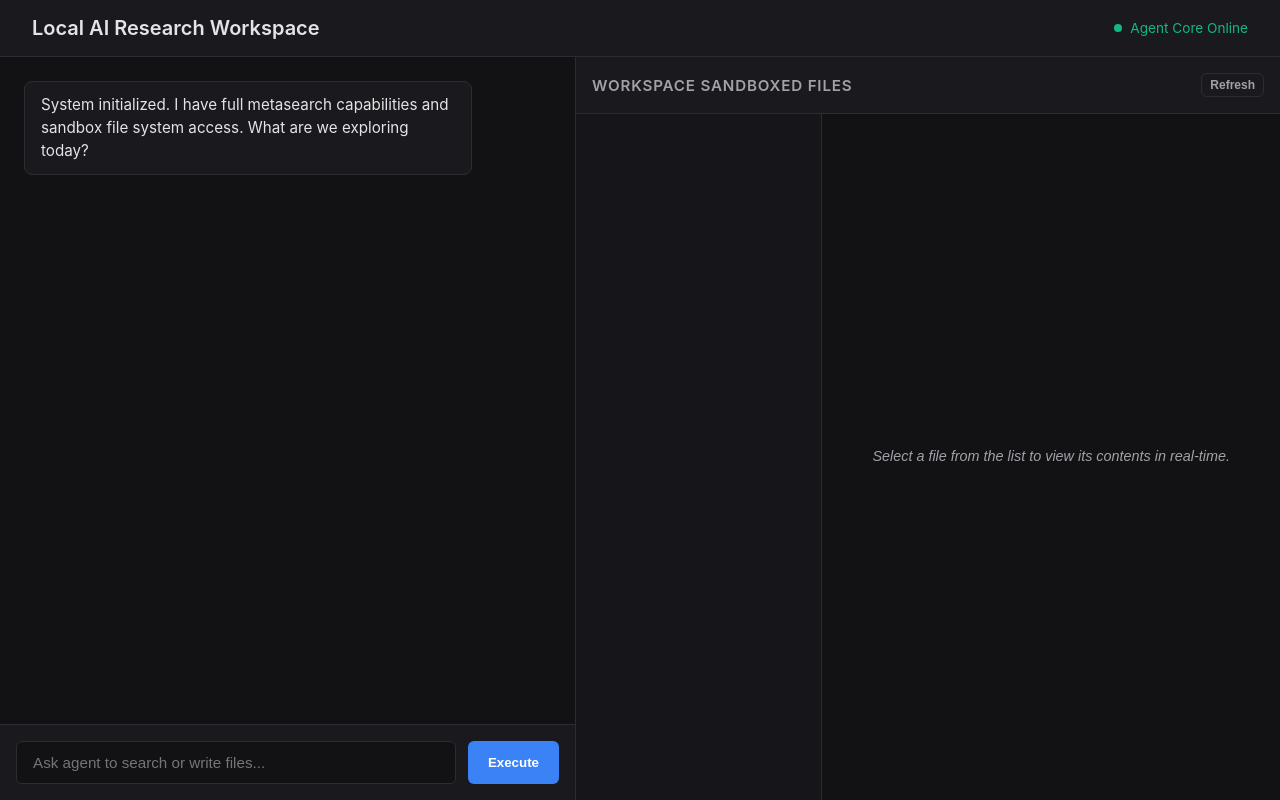
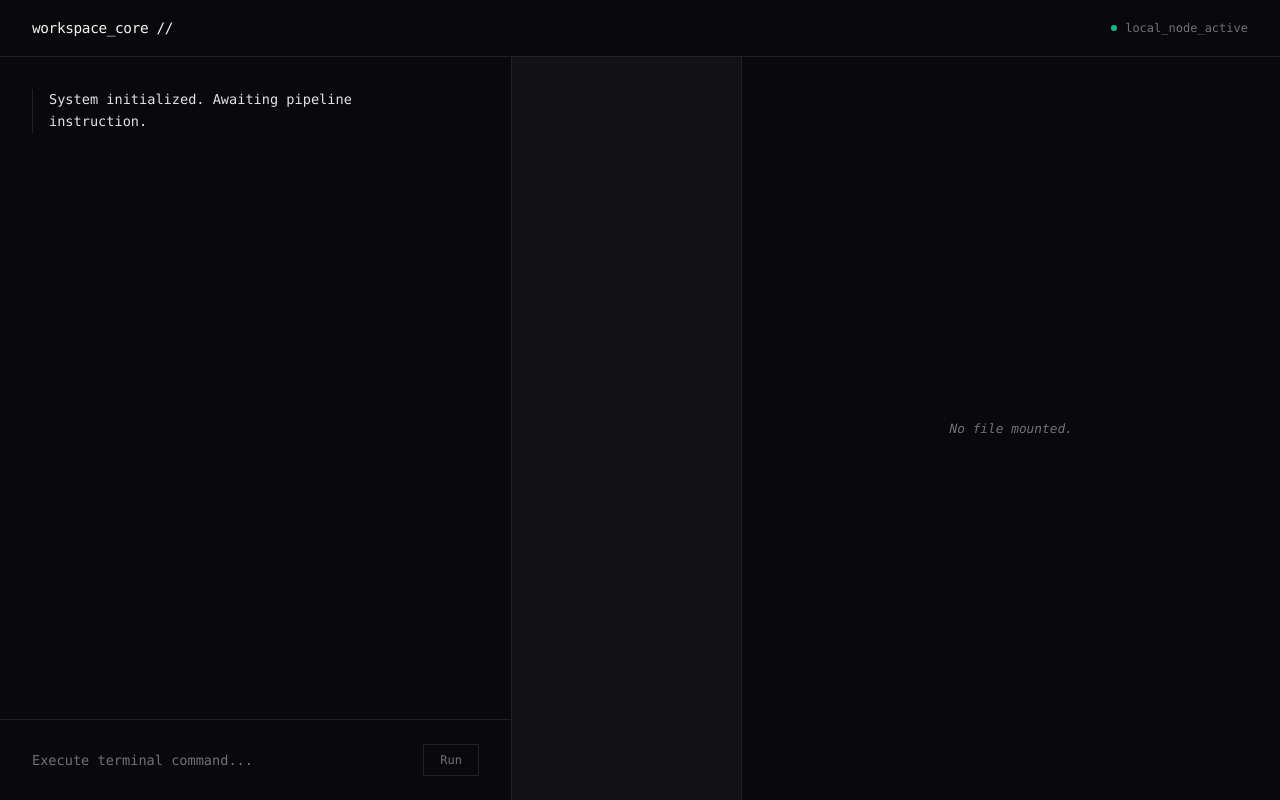
Before and after one commit to XOFQuiet/local-ai, a plain HTML site: page index.html in a window 1280 px wide. Drawn offline with Linux system fonts and the light colour scheme; no server answers.

Commit message:
prod: final release of minimalist workspace client and single-click launcher

```diff
--- a/index.html
+++ b/index.html
@@ -3,22 +3,23 @@
 <head>
     <meta charset="UTF-8">
     <meta name="viewport" content="width=device-width, initial-scale=1.0">
-    <title>AI Agent Local Workspace</title>
+    <title>Workspace Core</title>
     <style>
         :root {
-            --bg-dark: #121214;
-            --panel-bg: #1a1a1e;
-            --border-color: #2c2c35;
-            --accent-blue: #3b82f6;
-            --text-main: #e4e4e7;
-            --text-muted: #a1a1aa;
+            --bg: #09090b;
+            --panel: #121214;
+            --border: #222226;
+            --accent: #f4f4f5;
+            --text: #e4e4e7;
+            --muted: #71717a;
+            --font: "SF Mono", SFMono-Regular, Consolas, "Liberation Mono", Menlo, monospace;
         }
 
         * { box-sizing: border-box; margin: 0; padding: 0; }
         body {
-            font-family: -apple-system, BlinkMacSystemFont, "Segoe UI", Roboto, Helvetica, Arial, sans-serif;
-            background-color: var(--bg-dark);
-            color: var(--text-main);
+            background-color: var(--bg);
+            color: var(--text);
+            font-family: var(--font);
             height: 100vh;
             display: flex;
             flex-direction: column;
@@ -26,181 +27,131 @@
         }
 
         header {
-            background-color: var(--panel-bg);
-            border-bottom: 1px solid var(--border-color);
-            padding: 1rem 2rem;
+            padding: 1.25rem 2rem;
+            border-bottom: 1px solid var(--border);
             display: flex;
             justify-content: space-between;
             align-items: center;
+            background: var(--bg);
         }
 
-        header h1 { font-size: 1.25rem; font-weight: 600; }
-        .status-badge { display: flex; align-items: center; gap: 0.5rem; font-size: 0.85rem; color: #10b981; }
-        .status-dot { width: 8px; height: 8px; background-color: #10b981; border-radius: 50%; }
+        header h1 { font-size: 0.9rem; font-weight: 400; letter-spacing: -0.025em; color: var(--accent); }
+        .status { display: flex; align-items: center; gap: 0.5rem; font-size: 0.75rem; color: var(--muted); }
+        .status-dot { width: 6px; height: 6px; background-color: #10b981; border-radius: 50%; }
 
-        .workspace-container {
-            display: flex;
-            flex: 1;
-            overflow: hidden;
-        }
+        .container { display: flex; flex: 1; overflow: hidden; }
 
         /* Left Side: Chat Panel */
         .chat-panel {
-            width: 45%;
-            border-right: 1px solid var(--border-color);
+            width: 40%;
+            border-right: 1px solid var(--border);
             display: flex;
             flex-direction: column;
-            background-color: var(--bg-dark);
         }
 
         .chat-history {
             flex: 1;
-            padding: 1.5rem;
+            padding: 2rem;
             overflow-y: auto;
             display: flex;
             flex-direction: column;
-            gap: 1rem;
+            gap: 1.5rem;
         }
 
-        .message { padding: 0.75rem 1rem; border-radius: 8px; max-width: 85%; line-height: 1.5; font-size: 0.95rem; }
-        .user-msg { background-color: var(--accent-blue); color: white; align-self: flex-end; }
-        .agent-msg { background-color: var(--panel-bg); border: 1px solid var(--border-color); align-self: flex-start; white-space: pre-wrap; }
+        .msg { max-width: 90%; font-size: 0.85rem; line-height: 1.6; }
+        .user-msg { color: var(--accent); align-self: flex-end; text-align: right; }
+        .agent-msg { color: var(--text); align-self: flex-start; border-left: 1px solid var(--border); padding-left: 1rem; }
 
-        .chat-input-area {
-            padding: 1rem;
-            background-color: var(--panel-bg);
-            border-top: 1px solid var(--border-color);
+        .input-area {
+            padding: 1.5rem 2rem;
             display: flex;
-            gap: 0.75rem;
+            gap: 1rem;
+            border-top: 1px solid var(--border);
         }
 
-        input[type="text"] {
+        input {
             flex: 1;
-            background-color: var(--bg-dark);
-            border: 1px solid var(--border-color);
-            border-radius: 6px;
-            padding: 0.75rem 1rem;
-            color: var(--text-main);
-            font-size: 0.95rem;
+            background: transparent;
+            border: none;
+            color: var(--text);
+            font-family: var(--font);
+            font-size: 0.85rem;
             outline: none;
         }
-        input[type="text"]:focus { border-color: var(--accent-blue); }
+        input::placeholder { color: var(--muted); }
 
         button {
-            background-color: var(--accent-blue);
-            color: white;
-            border: none;
-            border-radius: 6px;
-            padding: 0.75rem 1.25rem;
-            font-weight: 600;
+            background: transparent;
+            border: 1px solid var(--border);
+            color: var(--muted);
+            font-family: var(--font);
+            font-size: 0.75rem;
+            padding: 0.5rem 1rem;
             cursor: pointer;
-            transition: opacity 0.2s;
+            transition: all 0.15s ease;
         }
-        button:hover { opacity: 0.9; }
+        button:hover { border-color: var(--accent); color: var(--accent); }
 
         /* Right Side: Files Panel */
-        .files-panel {
-            width: 55%;
-            display: flex;
-            flex-direction: column;
-            background-color: var(--panel-bg);
-        }
-
-        .panel-header {
-            padding: 1rem;
-            border-bottom: 1px solid var(--border-color);
-            font-weight: 600;
-            font-size: 0.95rem;
-            text-transform: uppercase;
-            letter-spacing: 0.05rem;
-            color: var(--text-muted);
-            display: flex;
-            justify-content: space-between;
-            align-items: center;
-        }
-
-        .file-system-layout {
-            display: flex;
-            flex: 1;
-            overflow: hidden;
-        }
+        .files-panel { width: 60%; display: flex; overflow: hidden; background: var(--panel); }
 
         .file-list {
-            width: 35%;
-            border-right: 1px solid var(--border-color);
-            padding: 0.5rem;
+            width: 30%;
+            border-right: 1px solid var(--border);
+            padding: 1rem;
             overflow-y: auto;
-            background-color: #16161a;
         }
 
         .file-item {
-            padding: 0.6rem 0.75rem;
-            border-radius: 4px;
+            padding: 0.5rem 0.75rem;
             cursor: pointer;
-            font-size: 0.9rem;
-            display: flex;
-            align-items: center;
-            gap: 0.5rem;
-            color: var(--text-muted);
+            font-size: 0.8rem;
+            color: var(--muted);
+            white-space: nowrap;
+            overflow: hidden;
+            text-overflow: ellipsis;
         }
-        .file-item:hover { background-color: var(--panel-bg); color: var(--text-main); }
-        .file-item.active { background-color: rgba(59, 130, 246, 0.1); color: var(--accent-blue); font-weight: 500; }
+        .file-item:hover { color: var(--text); }
+        .file-item.active { color: var(--accent); background: var(--bg); border: 1px solid var(--border); }
 
         .file-viewer {
-            width: 65%;
-            padding: 1.5rem;
+            width: 70%;
+            padding: 2rem;
             overflow-y: auto;
-            background-color: var(--bg-dark);
-            font-family: 'Courier New', Courier, monospace;
-            font-size: 0.9rem;
-            line-height: 1.6;
-            white-space: pre-wrap;
+            background: var(--bg);
+            font-size: 0.85rem;
+            line-height: 1.7;
+            color: var(--text);
         }
 
-        .empty-viewer-state {
-            color: var(--text-muted);
-            display: flex;
-            align-items: center;
-            justify-content: center;
-            height: 100%;
-            font-family: sans-serif;
-            font-style: italic;
-        }
+        .empty-state { color: var(--muted); display: flex; align-items: center; justify-content: center; height: 100%; font-style: italic; font-size: 0.8rem; }
     </style>
 </head>
 <body>
 
     <header>
-        <h1>Local AI Research Workspace</h1>
-        <div class="status-badge">
+        <h1>workspace_core //</h1>
+        <div class="status">
             <div class="status-dot"></div>
-            <span>Agent Core Online</span>
+            <span>local_node_active</span>
         </div>
     </header>
 
-    <div class="workspace-container">
-        <!-- Chat Interface -->
+    <div class="container">
         <div class="chat-panel">
             <div class="chat-history" id="chatHistory">
-                <div class="message agent-msg">System initialized. I have full metasearch capabilities and sandbox file system access. What are we exploring today?</div>
+                <div class="msg agent-msg">System initialized. Awaiting pipeline instruction.</div>
             </div>
-            <div class="chat-input-area">
-                <input type="text" id="userInput" placeholder="Ask agent to search or write files..." onkeydown="if(event.key === 'Enter') sendMessage()">
-                <button onclick="sendMessage()">Execute</button>
+            <div class="input-area">
+                <input type="text" id="userInput" placeholder="Execute terminal command..." onkeydown="if(event.key === 'Enter') sendMessage()">
+                <button onclick="sendMessage()">Run</button>
             </div>
         </div>
 
-        <!-- Live File Viewer -->
         <div class="files-panel">
-            <div class="panel-header">
-                <span>Workspace Sandboxed Files</span>
-                <button onclick="refreshFileList()" style="padding: 0.25rem 0.5rem; font-size: 0.75rem; background: transparent; border: 1px solid var(--border-color); color: var(--text-muted);">Refresh</button>
-            </div>
-            <div class="file-system-layout">
-                <div class="file-list" id="fileList">
-                    <!-- Loaded dynamically -->
-                </div>
-                <div class="file-viewer" id="fileViewer"><div class="empty-viewer-state">Select a file from the list to view its contents in real-time.</div></div>
+            <div class="file-list" id="fileList"></div>
+            <div class="file-viewer" id="fileViewer">
+                <div class="empty-state">No file mounted.</div>
             </div>
         </div>
     </div>
@@ -215,19 +166,17 @@
 
             if (!messageText) return;
 
-            // Render User Message
             const userDiv = document.createElement('div');
-            userDiv.className = 'message user-msg';
-            userDiv.textContent = messageText;
+            userDiv.className = 'msg user-msg';
+            userDiv.textContent = `> ${messageText}`;
             chatHistory.appendChild(userDiv);
             inputField.value = '';
+
+            const agentDiv = document.createElement('div');
+            agentDiv.className = 'msg agent-msg';
+            agentDiv.textContent = 'processing...';
+            chatHistory.appendChild(agentDiv);
             chatHistory.scrollTop = chatHistory.scrollHeight;
-
-            // Render Loading Placeholder for Agent
-            const agentDiv = document.createElement('div');
-            agentDiv.className = 'message agent-msg';
-            agentDiv.textContent = 'Thinking and executing...';
-            chatHistory.appendChild(agentDiv);
 
             try {
                 const response = await fetch(`${BACKEND_URL}/chat`, {
@@ -237,12 +186,9 @@
                 });
                 const data = await response.json();
                 agentDiv.textContent = data.response;
-
-                // Automatically refresh file panel after every interaction in case a file changed!
                 refreshFileList();
             } catch (error) {
-                agentDiv.textContent = '❌ Error connecting to your local Python backend server.';
-                console.error(error);
+                agentDiv.textContent = '❌ local_node_connection_failure';
             }
             chatHistory.scrollTop = chatHistory.scrollHeight;
         }
@@ -250,42 +196,30 @@
         async function refreshFileList() {
             const fileListContainer = document.getElementById('fileList');
             try {
-                // Send dummy trigger payload to call the "list" action from the backend
                 const response = await fetch(`${BACKEND_URL}/chat`, {
                     method: 'POST',
                     headers: { 'Content-Type': 'application/json' },
                     body: JSON.stringify({ message: 'List all current files in directory' })
                 });
                 const data = await response.json();
-
-                // Parse file string list out of the agent response
                 const files = JSON.parse(data.response);
                 fileListContainer.innerHTML = '';
-
-                if(files.length === 0) {
-                    fileListContainer.innerHTML = '<div style="padding:1rem; font-size:0.85rem; color:var(--text-muted)">No files found.</div>';
-                    return;
-                }
 
                 files.forEach(filename => {
                     const item = document.createElement('div');
                     item.className = 'file-item';
-                    item.innerHTML = `📄 ${filename}`;
+                    item.textContent = filename;
                     item.onclick = () => loadFileContent(filename, item);
                     fileListContainer.appendChild(item);
                 });
-            } catch (e) {
-                console.error("Failed to sync file list panels:", e);
-            }
+            } catch (e) { console.error(e); }
         }
 
         async function loadFileContent(filename, element) {
-            // Manage UI highlights
             document.querySelectorAll('.file-item').forEach(el => el.classList.remove('active'));
             element.classList.add('active');
-
             const viewer = document.getElementById('fileViewer');
-            viewer.textContent = "Reading content...";
+            viewer.textContent = "reading...";
 
             try {
                 const response = await fetch(`${BACKEND_URL}/chat`, {
@@ -294,16 +228,10 @@
                     body: JSON.stringify({ message: `Read the file content of ${filename}` })
                 });
                 const data = await response.json();
-
-                // Strip conversational prefix if backend returned it nicely formatted
-                let cleanContent = data.response.replace(/📖 Content of '.*':\n\n/, '');
-                viewer.textContent = cleanContent;
-            } catch (error) {
-                viewer.textContent = `Error reading file ${filename}`;
-            }
+                viewer.textContent = data.response.replace(/📖 Content of '.*':\n\n/, '');
+            } catch (error) { viewer.textContent = `Error mount: ${filename}`; }
         }
 
-        // Run initial scan on startup
         window.onload = refreshFileList;
     </script>
 </body>
```
Also changed, not shown: 1 other file.
